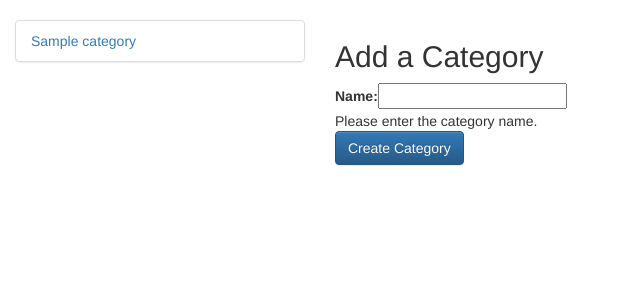
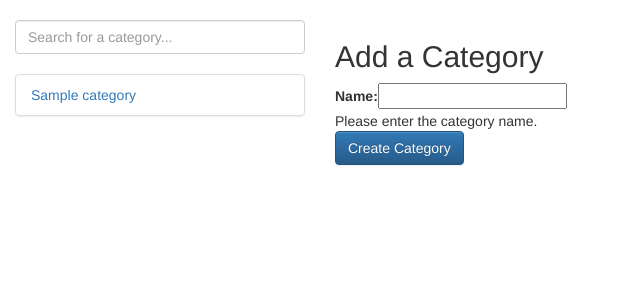
Before and after one commit to mikobautista/tango-with-django-project, a Django app: page /rango/add_category/ in a window 1280 px wide. Shown: the part 51-351 px from the top of the page, without its empty margins (0-640 px from the left). Run offline with Django 3.2, Linux system fonts and the light colour scheme; a user stored in the database is signed in; tables that the repository leaves empty hold one stand-in row (values such as "Sample post"); some libraries are stand-ins or nearby versions.

Commit message:
ajax search bar category

```diff
--- a/rango/urls.py
+++ b/rango/urls.py
@@ -12,4 +12,5 @@ urlpatterns = patterns('',
     url(r'^profile/(?P<user_id>[\w]+)/$', views.profile, name='profile'),
     url(r'^users/$', views.users, name='users'),
     url(r'^like_category/$', views.like_category, name='like_category'),
+    url(r'^suggest_category/$', views.suggest_category, name='suggest_category'),
 )
--- a/rango/views.py
+++ b/rango/views.py
@@ -205,3 +205,24 @@ def like_category(request):
             cat.likes = likes
             cat.save()
     return HttpResponse(likes)
+
+
+def get_category_list(max_results=0, starts_with=''):
+    cat_list = Category.objects.all()
+    if starts_with:
+        cat_list = Category.objects.filter(name__istartswith=starts_with)
+
+    if cat_list and max_results > 0:
+        if cat_list.count() > max_results:
+            cat_list = cat_list[:max_results]
+
+    return cat_list
+
+
+def suggest_category(request):
+    starts_with = ''
+    if request.method == 'GET':
+        starts_with = request.GET['suggestion']
+
+    cats = get_category_list(8, starts_with)
+    return render(request, 'rango/cats.html', {'cats': cats})
--- a/static/js/rango-jquery.js
+++ b/static/js/rango-jquery.js
@@ -7,4 +7,12 @@ $(document).ready(function() {
                    $('#like').hide(); // TODO: Users can still "like" a category multiple times
         });
     });
+
+    $('#suggestion').keyup(function() {
+        var query;
+        query = $(this).val();
+        $.get('/rango/suggest_category/', {suggestion: query}, function(data) {
+         $('#cats').html(data);
+        });
+    });
 });
--- a/templates/base.html
+++ b/templates/base.html
@@ -52,9 +52,13 @@
 <div class="container-fluid">
     <div class="row">
         <div class="col-sm-3">
-            {% block side_block %}
-            {% get_category_list category %}
-            {% endblock %}
+            <input class="form-control" type="text" name="suggestion" value="" id="suggestion" placeholder="Search for a category..."/>
+            <br />
+            <div id="cats">
+                {% block side_block %}
+                {% get_category_list category %}
+                {% endblock %}
+            </div>
         </div>
         <div class="col-sm-9">
             <div>
--- a/templates/rango/cats.html
+++ b/templates/rango/cats.html
@@ -1,10 +1,15 @@
 {% if cats %}
 <ul class="list-group">
     {% for c in cats %}
-    {% if c == act_cat %}<li class="list-group-item list-group-item-info"> {% else  %} <li class="list-group-item">{% endif %}
-    <a href="{% url 'category'  c.slug %}">{{ c.name }}</a></li>
+    {% if c == act_cat %}
+    <li class="list-group-item list-group-item-info">
+    {% else  %}
+    <li class="list-group-item">
+    {% endif %}
+    <a href="{% url 'category'  c.slug %}">{{ c.name }}</a>
+    </li>
     {% endfor %}
-    {% else %}
-    <li> <strong >There are no category present.</strong></li>
 </ul>
+{% else %}
+<strong >There are no categories present.</strong>
 {% endif %}
```
